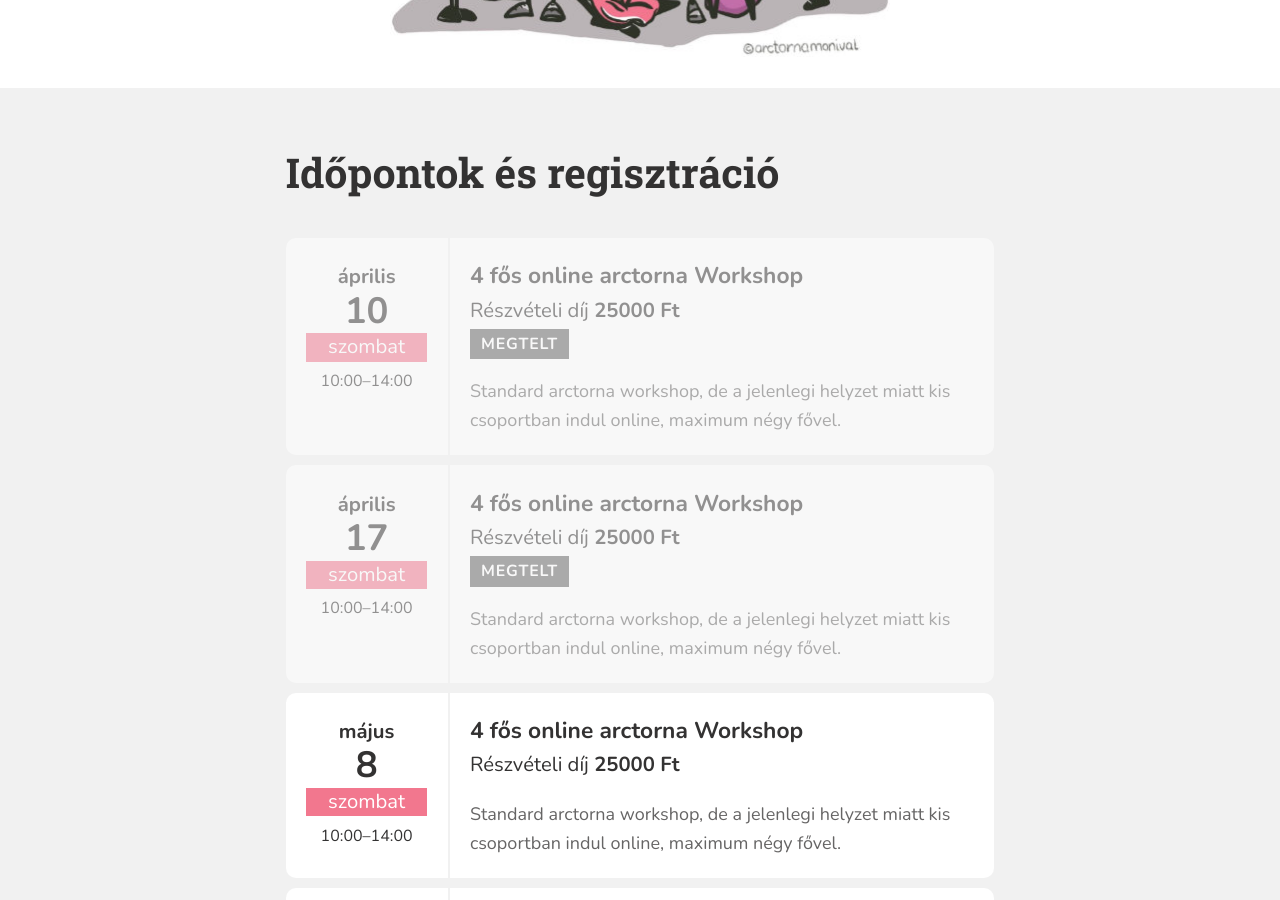
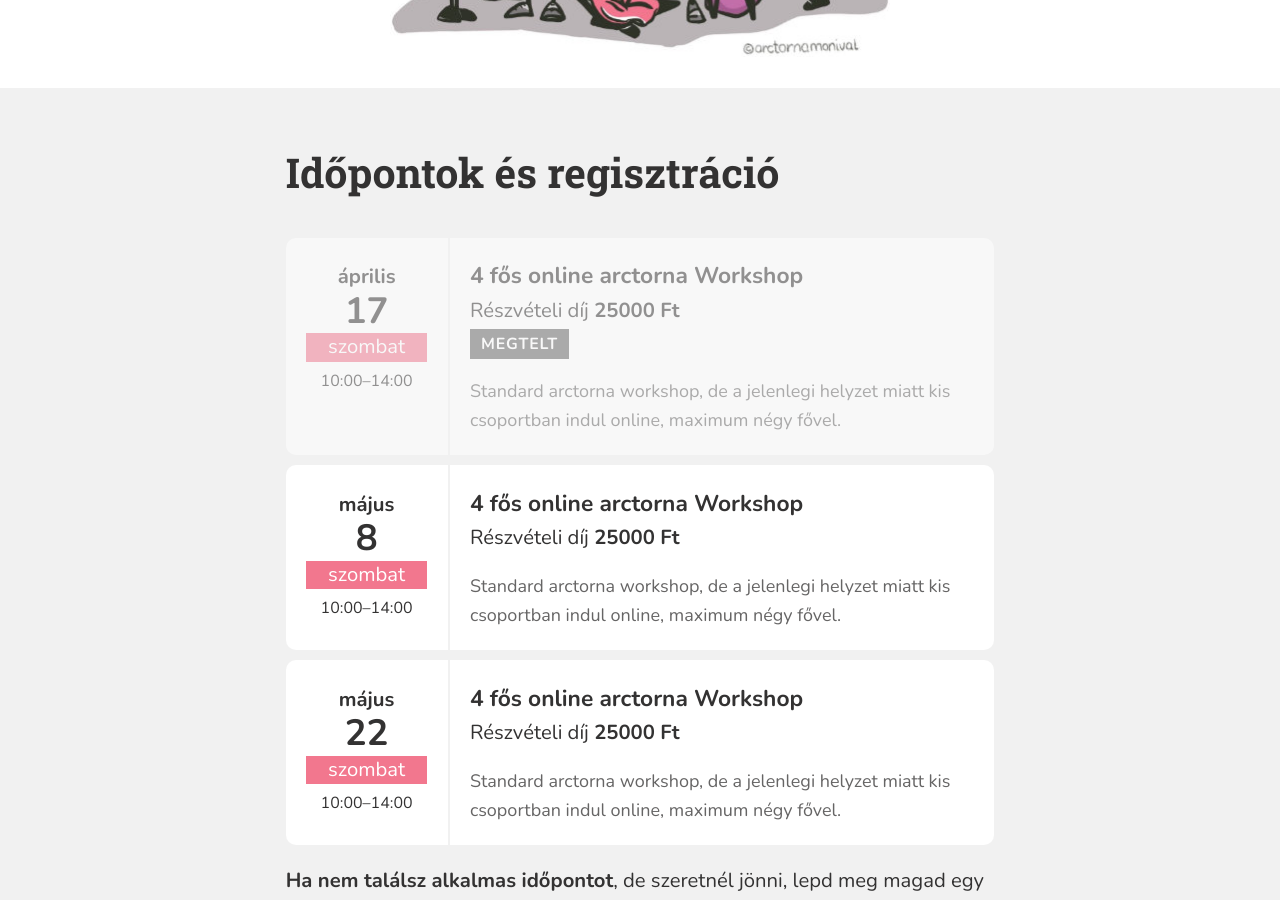
Before and after one commit to monikamudra/arctorna, a Jekyll site: the page built from workshop.md, in a window 1280 px wide and 900 px high, scrolled down 2093 px. Built offline with Jekyll 4.4.1, drawn with Linux system fonts in a browser that asks for light colours.

Commit message:
update event

```diff
--- a/_data/workshop.yaml
+++ b/_data/workshop.yaml
@@ -28,16 +28,6 @@ events:
   #     Standard arctorna workshop, de a jelenlegi helyzet miatt kis csoportban
   #     indul online, maximum három fővel.
 
-  - date: 2021-4-10-T10:00
-    start: "10:00"
-    end: "14:00"
-    title: 4 fős online arctorna Workshop
-    price: 25000
-    description: >-
-      Standard arctorna workshop, de a jelenlegi helyzet miatt kis csoportban
-      indul online, maximum négy fővel.
-    full: true
-
   - date: 2021-4-17-T10:00
     start: "10:00"
     end: "14:00"
```
